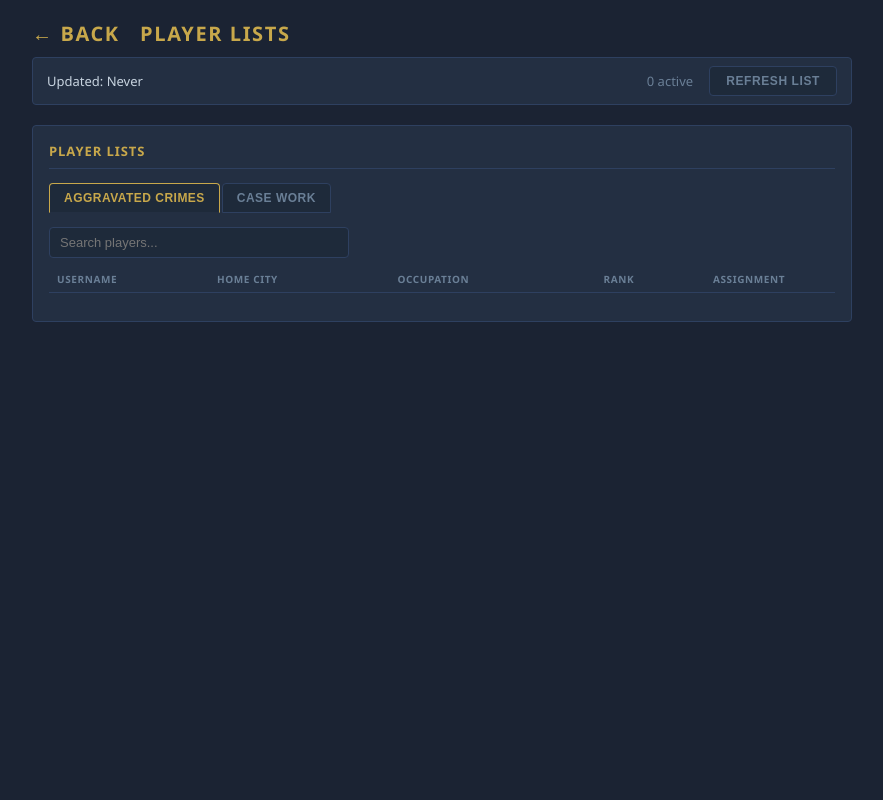
After one commit to jzxky/simple_bot, a Flask app: page /players in a window 1280 px wide. The commit adds this page. Shown: the whole page, without its empty margins (198-1081 px from the left). Run offline with Flask 3, Linux system fonts and the light colour scheme; lists and menus that the app fills with data are empty.

Commit message:
Add whitelist/blacklist player management system (#92)
* Remove PvP label from case work task names

https://claude.ai/code/session_01SGT1mnCnrev3zRWJz2bKgj

* Add whitelist/blacklist player management system

- players.py: fetch/merge player list from updateusers.php, persist to
  players.json; inactive/dead players (homecity: heaven/hell/locked) kept
  with active=false; set_assignment/get_list/is_allowed helpers
- PlayerRefreshTask: auto-refreshes every 30 minutes via bot scheduler;
  logs active player count
- /players page: searchable table of active players with Agg Crimes /
  Case Work tabs; assignment select (None/Whitelist/Blacklist) saves on
  change; Refresh List button triggers manual re-fetch
- /players/refresh, /players/assign Flask routes
- "Manage Lists ↗" link in Case Work card opens /players in new tab

https://claude.ai/code/session_01SGT1mnCnrev3zRWJz2bKgj

---------

Co-authored-by: Claude <noreply@anthropic.com>

```diff
--- a/bot.py
+++ b/bot.py
@@ -25,6 +25,7 @@ from tasks.case_work import HospitalCaseWorkTask
 from tasks.away_action import AwayActionTask
 from tasks.refresh import RefreshTask
 from tasks.consume import ConsumeTask
+from players import PlayerRefreshTask
 
 _thread: threading.Thread = None
 _stop_event = threading.Event()
@@ -94,6 +95,7 @@ def _build_scheduler(c: dict) -> Scheduler:
 
     sched.add(RefreshTask(interval_seconds=60))
     sched.add(ConsumeTask(_consume_queue))
+    sched.add(PlayerRefreshTask())
 
     return sched
 
--- /dev/null
+++ b/players.py
@@ -0,0 +1,136 @@
+"""
+Player list management: fetch, merge, and persist the active player roster.
+Stores players.json in data_dir(). Auto-refreshed every 30 minutes by the bot.
+"""
+
+import json
+import os
+import threading
+import time
+from datetime import datetime
+import paths
+import browser
+from tasks.base import Task
+
+PLAYERS_PATH = os.path.join(paths.data_dir(), "players.json")
+USERS_URL = "https://mafiamatrix.com/skin/updateusers.php?q=1"
+DEAD_CITIES = {"heaven", "hell", "locked"}
+REFRESH_INTERVAL = 30 * 60  # seconds
+
+_lock = threading.Lock()
+
+
+def _empty_store() -> dict:
+    return {"players": {}, "lists": {"agg_crimes": {}, "case_work": {}}, "last_updated": None}
+
+
+def load() -> dict:
+    if not os.path.exists(PLAYERS_PATH):
+        return _empty_store()
+    try:
+        with open(PLAYERS_PATH, "r", encoding="utf-8") as f:
+            return json.load(f)
+    except Exception:
+        return _empty_store()
+
+
+def _save(store: dict):
+    with _lock:
+        with open(PLAYERS_PATH, "w", encoding="utf-8") as f:
+            json.dump(store, f, indent=2)
+
+
+def refresh() -> int:
+    """Fetch player list from game, merge with store. Returns number of active players."""
+    try:
+        browser.page().goto(USERS_URL, wait_until="domcontentloaded", timeout=15000)
+        raw = json.loads(browser.page().inner_text("body"))
+    except Exception:
+        return 0
+
+    store = load()
+    players = store.setdefault("players", {})
+    seen = set()
+
+    for p in raw:
+        name = p.get("userName", "")
+        if not name:
+            continue
+        homecity = p.get("userHomeCity", "")
+        is_dead = homecity.lower() in DEAD_CITIES
+
+        entry = players.get(name, {"username": name})
+        entry["homecity"] = homecity
+        entry["occupation"] = p.get("userOccupation", p.get("userJob", ""))
+        entry["rank"] = p.get("userRank", "")
+        entry["active"] = not is_dead
+        players[name] = entry
+        if not is_dead:
+            seen.add(name)
+
+    # Mark players absent from this fetch as inactive (not removed)
+    for name, entry in players.items():
+        if name not in seen and entry.get("active", True):
+            entry["active"] = False
+
+    store["last_updated"] = datetime.now().strftime("%Y-%m-%d %H:%M:%S")
+    _save(store)
+    return len(seen)
+
+
+def set_assignment(username: str, context: str, value: str):
+    """Set 'whitelist', 'blacklist', or '' (none) for a player in a given context."""
+    store = load()
+    lists = store.setdefault("lists", {"agg_crimes": {}, "case_work": {}})
+    ctx = lists.setdefault(context, {})
+    if value:
+        ctx[username] = value
+    else:
+        ctx.pop(username, None)
+    _save(store)
+
+
+def get_list(context: str) -> dict:
+    """Return {username: 'whitelist'|'blacklist'} for the given context."""
+    return load()["lists"].get(context, {})
+
+
+def is_allowed(username: str, context: str, target_mode: str) -> bool:
+    """
+    Check if username is allowed given target_mode:
+      'all'          — always allowed
+      'whitelist'    — only if on whitelist
+      'not_blacklist'— allowed unless on blacklist
+      'none'         — never allowed
+    """
+    if target_mode == "none":
+        return False
+    if target_mode == "all":
+        return True
+    lst = get_list(context)
+    assignment = lst.get(username, "")
+    if target_mode == "whitelist":
+        return assignment == "whitelist"
+    if target_mode == "not_blacklist":
+        return assignment != "blacklist"
+    return True
+
+
+# ---------------------------------------------------------------------------
+# Background refresh task
+# ---------------------------------------------------------------------------
+
+class PlayerRefreshTask(Task):
+    """Runs in the bot scheduler — refreshes player list every 30 minutes."""
+    priority = 5  # low priority, runs in background
+
+    def __init__(self):
+        self._last_run: float = 0.0
+
+    def can_run(self, state) -> bool:
+        return state.logged_in and time.monotonic() - self._last_run >= REFRESH_INTERVAL
+
+    def run(self, state, executor):
+        self._last_run = time.monotonic()
+        count = refresh()
+        state.add_log(f"Player list refreshed: {count} active players.")
--- a/ui/app.py
+++ b/ui/app.py
@@ -11,6 +11,7 @@ from flask import Flask, render_template, request, jsonify, abort
 import config as cfg
 import bot
 import paths
+import players as pl
 
 _ui_root = os.path.join(paths.resource_dir(), "ui")
 app = Flask(__name__,
@@ -214,5 +215,34 @@ def logs_viewer(filename):
                            lines=lines, line_count=len(lines))
 
 
+@app.route("/players")
+def players_page():
+    store = pl.load()
+    active_count = sum(1 for p in store["players"].values() if p.get("active"))
+    return render_template(
+        "players.html",
+        players=store["players"],
+        lists=store["lists"],
+        last_updated=store.get("last_updated"),
+        active_count=active_count,
+    )
+
+
+@app.route("/players/refresh", methods=["POST"])
+def players_refresh():
+    if not bot.is_running():
+        return jsonify({"error": "Bot must be running to refresh player list."}), 400
+    count = pl.refresh()
+    store = pl.load()
+    return jsonify({"active_count": count, "last_updated": store.get("last_updated")})
+
+
+@app.route("/players/assign", methods=["POST"])
+def players_assign():
+    data = request.get_json()
+    pl.set_assignment(data["username"], data["context"], data.get("value", ""))
+    return jsonify({"ok": True})
+
+
 def run():
     app.run(host="0.0.0.0", port=8080, debug=False)
--- a/ui/templates/index.html
+++ b/ui/templates/index.html
@@ -212,7 +212,8 @@
       <!-- Hospital -->
       <div id="cw-hospital" style="display:none">
         <div class="cw-poll-row">
-          Poll every
+          <a href="/players" target="_blank" class="log-open-link">Manage Lists ↗</a>
+          &nbsp;·&nbsp; Poll every
           <input type="number" id="hospital_poll_interval" class="input-narrow" min="31"
             value="{{ config.get('case_work', {}).get('hospital', {}).get('poll_interval', 31) }}">
           seconds
@@ -241,7 +242,7 @@
             <tr data-type="{{ task.type }}">
               <td><div class="priority-move"><button onclick="_moveRow(this,-1)">▲</button><button onclick="_moveRow(this,1)">▼</button></div></td>
               <td class="priority-num">{{ loop.index }}</td>
-              <td>{{ meta.label }}{% if meta.pvp %} <span class="muted">(PvP)</span>{% endif %}</td>
+              <td>{{ meta.label }}</td>
               <td>
                 {% if meta.pvp %}
                 <select class="cw-select" id="cw_{{ task.type }}_target">
--- /dev/null
+++ b/ui/templates/players.html
@@ -0,0 +1,117 @@
+<!DOCTYPE html>
+<html lang="en">
+<head>
+<meta charset="UTF-8">
+<meta name="viewport" content="width=device-width, initial-scale=1.0">
+<title>MafiaMatrix Bot — Players</title>
+<link rel="stylesheet" href="/static/style.css">
+</head>
+<body>
+<div class="container">
+  <header>
+    <h1 style="margin-bottom:10px"><a href="/" style="color:var(--accent);text-decoration:none">← Back</a> &nbsp; Player Lists</h1>
+    <div class="status-bar">
+      <span>Updated: <span id="last-updated">{{ last_updated or "Never" }}</span></span>
+      <span class="spacer"></span>
+      <span id="player-count" class="muted">{{ active_count }} active</span>
+      <button id="refresh-btn" class="action-btn" onclick="refreshPlayers()">Refresh List</button>
+    </div>
+  </header>
+
+  <main>
+    <section class="card">
+      <h2>Player Lists</h2>
+
+      <div class="tab-bar">
+        <button class="tab-btn active" onclick="showTab('tab-agg', this)">Aggravated Crimes</button>
+        <button class="tab-btn" onclick="showTab('tab-casework', this)">Case Work</button>
+      </div>
+
+      <div style="margin-bottom:10px">
+        <input type="text" id="search" placeholder="Search players..." oninput="filterTable()" style="max-width:300px">
+      </div>
+
+      {% macro player_table(context) %}
+      <table class="priority-table" style="font-size:12px">
+        <thead>
+          <tr>
+            <th style="width:160px">Username</th>
+            <th>Home City</th>
+            <th>Occupation</th>
+            <th>Rank</th>
+            <th style="width:130px">Assignment</th>
+          </tr>
+        </thead>
+        <tbody>
+          {% for name, p in players | dictsort %}
+          {% if p.active %}
+          <tr class="player-row" data-name="{{ name | lower }}">
+            <td>{{ name }}</td>
+            <td>{{ p.homecity }}</td>
+            <td>{{ p.occupation }}</td>
+            <td>{{ p.rank }}</td>
+            <td>
+              <select class="cw-select" onchange="setAssignment('{{ name }}', '{{ context }}', this.value)">
+                <option value="" {% if lists[context].get(name, '') == '' %}selected{% endif %}>None</option>
+                <option value="whitelist" {% if lists[context].get(name) == 'whitelist' %}selected{% endif %}>Whitelist</option>
+                <option value="blacklist" {% if lists[context].get(name) == 'blacklist' %}selected{% endif %}>Blacklist</option>
+              </select>
+            </td>
+          </tr>
+          {% endif %}
+          {% endfor %}
+        </tbody>
+      </table>
+      {% endmacro %}
+
+      <div id="tab-agg" class="tab-panel active">
+        {{ player_table("agg_crimes") }}
+      </div>
+      <div id="tab-casework" class="tab-panel">
+        {{ player_table("case_work") }}
+      </div>
+    </section>
+  </main>
+</div>
+
+<script>
+function showTab(id, btn) {
+  document.querySelectorAll(".tab-panel").forEach(p => p.classList.remove("active"));
+  document.querySelectorAll(".tab-btn").forEach(b => b.classList.remove("active"));
+  document.getElementById(id).classList.add("active");
+  btn.classList.add("active");
+  filterTable();
+}
+
+function filterTable() {
+  const q = document.getElementById("search").value.toLowerCase();
+  document.querySelectorAll(".tab-panel.active .player-row").forEach(row => {
+    row.style.display = row.dataset.name.includes(q) ? "" : "none";
+  });
+}
+
+function setAssignment(username, context, value) {
+  fetch("/players/assign", {
+    method: "POST",
+    headers: {"Content-Type": "application/json"},
+    body: JSON.stringify({username, context, value}),
+  });
+}
+
+function refreshPlayers() {
+  const btn = document.getElementById("refresh-btn");
+  btn.textContent = "Refreshing...";
+  btn.disabled = true;
+  fetch("/players/refresh", {method: "POST"})
+    .then(r => r.json())
+    .then(d => {
+      document.getElementById("last-updated").textContent = d.last_updated || "";
+      document.getElementById("player-count").textContent = d.active_count + " active";
+      btn.textContent = "Done";
+      setTimeout(() => { btn.textContent = "Refresh List"; btn.disabled = false; }, 1500);
+    })
+    .catch(() => { btn.textContent = "Refresh List"; btn.disabled = false; });
+}
+</script>
+</body>
+</html>
```
